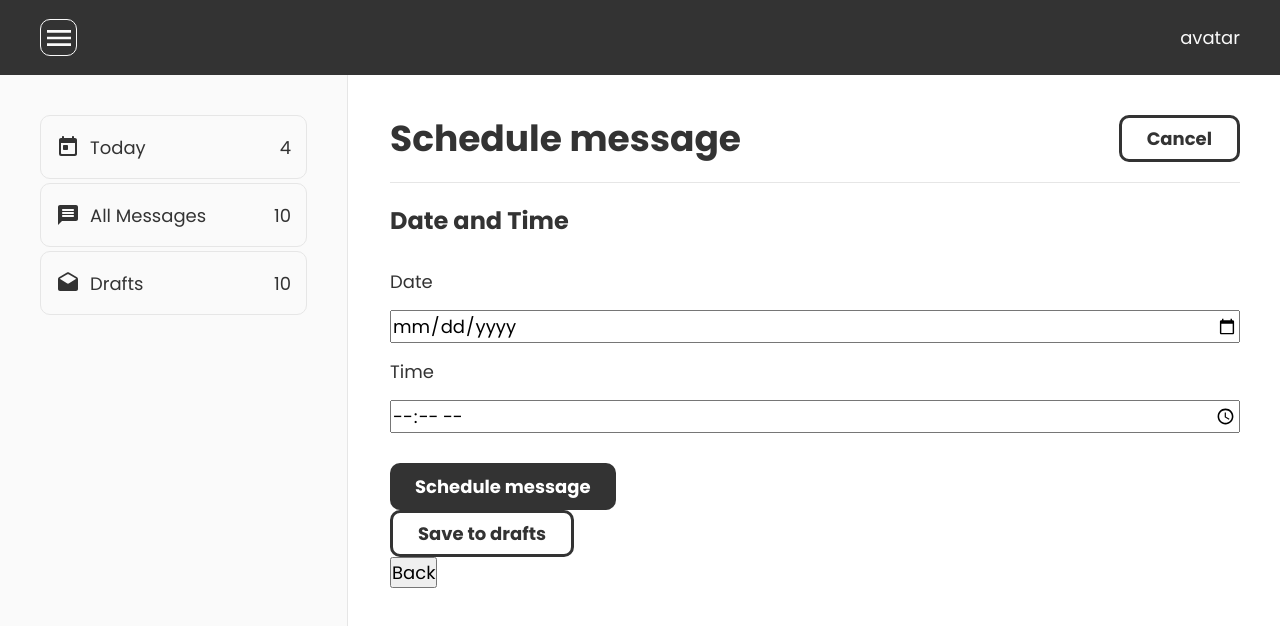
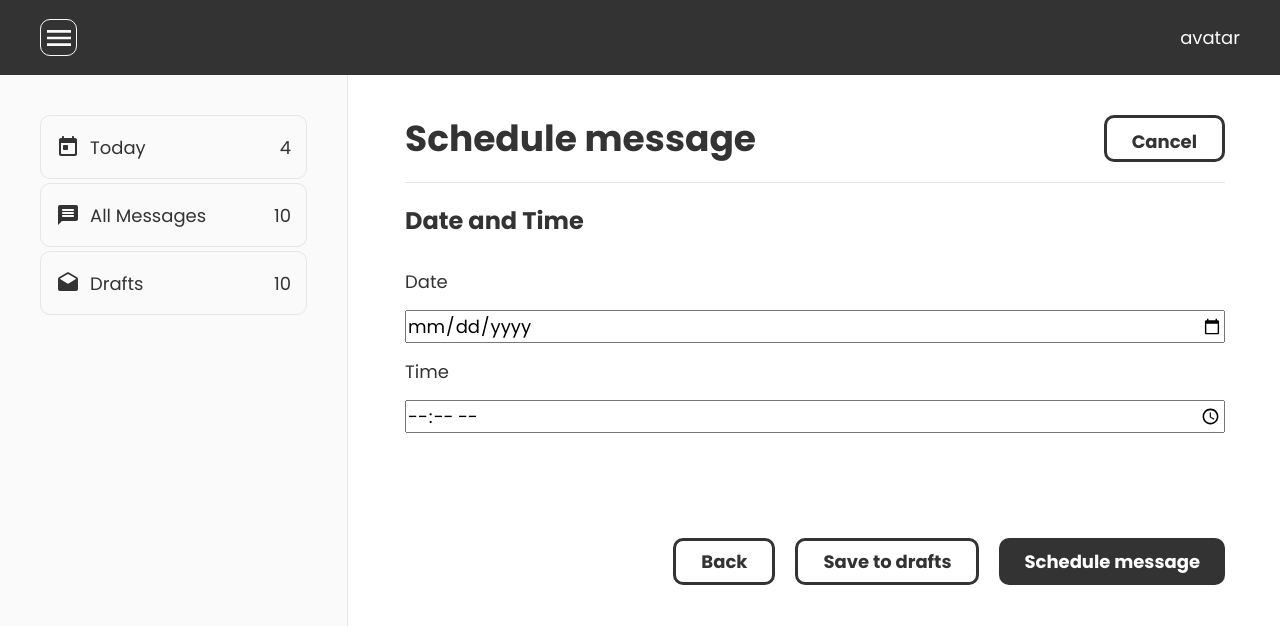
Before and after one commit to Ngoakor12/message-robot, a React (Create React App) app: page /schedule/time in a window 1280 px wide. Shown: the top 626 px of the page. Built offline with nearby package versions, Linux system fonts and the light colour scheme.

Commit message:
chore: schedule message components progress

```diff
--- a/src/App.css
+++ b/src/App.css
@@ -74,6 +74,11 @@ code {
   position: relative;
   top: 75px;
 }
+.main-section{
+  display: flex;
+  /* align-items: center;
+  max-width: 1000px; */
+}
 
 .navigation {
   background-color: var(--background-2);
@@ -92,6 +97,10 @@ code {
 .active-navigation {
   display: flex;
   z-index: 20;
+}
+
+.remove-nav {
+  display: none;
 }
 
 .nav-item {
@@ -210,16 +219,14 @@ code {
   font-size: 1.8rem;
 }
 
-button{
+button {
   font-family: "Poppins", sans-serif;
   font-size: 1.8rem;
-
 }
-
 
 /* Forms */
 
-.schedule-messages-form{
+.schedule-messages-form {
   display: flex;
   flex-direction: column;
 }
@@ -250,24 +257,27 @@ input[type="text"],
 input[type="tel"],
 input[type="email"] {
   height: 50px;
-  padding: 10px 20px;
+  padding: 10px 15px;
   margin-top: 10px;
   border: none;
   border: 1px solid var(--dark-gray);
   border-radius: var(--border-radius);
 }
 
-#email,#phone{
+#email,
+#phone {
   margin-right: 8px;
 }
 
-.form-text-wrapper{
+.form-text-wrapper {
   display: flex;
   flex-direction: column;
   gap: 10px;
 }
 
-.form-name label,.recipient-contact-wrapper label,.form-text-wrapper> label{
+.form-name label,
+.recipient-contact-wrapper label,
+.form-text-wrapper > label {
   font-weight: 700;
 }
 
@@ -284,7 +294,7 @@ input[type="email"] {
   flex-direction: column;
 }
 
-.form-btns{
+.form-btns {
   display: flex;
   flex-direction: row;
   justify-content: flex-end;
@@ -292,7 +302,7 @@ input[type="email"] {
   flex-wrap: wrap;
 }
 
-.cancel-btn{
+.cancel-btn {
   font-weight: 700;
   height: 47px;
   padding: 0 25px;
@@ -302,25 +312,25 @@ input[type="email"] {
   border-radius: var(--border-radius);
 }
 
-.primary-btn{
+.primary-btn {
   color: var(--background-1);
   background-color: var(--dark-gray);
   text-decoration: none;
   font-weight: 700;
-  padding:10px 25px;
+  padding: 10px 25px;
   border: 0;
   border-radius: var(--border-radius);
   cursor: pointer;
 }
 
-.secondary-btn{
+.secondary-btn {
   display: flex;
   align-items: center;
   color: var(--dark-gray);
   text-decoration: none;
   font-weight: 700;
   height: 47px;
-  padding:10px 25px;
+  padding: 10px 25px;
   background: none;
   border: 0;
   border: 3px solid var(--dark-gray);
@@ -328,19 +338,93 @@ input[type="email"] {
   cursor: pointer;
 }
 
+.form-btns.main {
+  flex-direction: row-reverse;
+  justify-content: flex-start;
+}
+.form-btns.exception {
+  flex-direction: row-reverse;
+  justify-content: flex-start;
+}
+
+.form-btns.main > * {
+  width: 100%;
+  justify-content: center;
+}
+.form-btns.exception > * {
+  display: flex;
+  justify-content: center;
+  width: 100%;
+}
+
+
+.secondary-btn.cancel-btn{
+  display: flex;
+  align-items: center;
+  display: none;
+}
+
+.top-secondary-btn{
+  display: flex;
+  align-items: center;
+  color: var(--dark-gray);
+  text-decoration: none;
+  font-weight: 700;
+  height: 47px;
+  padding: 10px 25px;
+  background: var(--background-1);
+  border: 0;
+  border: 3px solid var(--dark-gray);
+  border-radius: var(--border-radius);
+  cursor: pointer;
+  position: fixed;
+  align-self: flex-end;
+}
+
 /* Medium screens */
-@media only screen and (min-width: 700px) {
+@media only screen and (min-width: 630px) {
+  /* .form-btns.main{
+    flex-direction: row;
+    justify-content: flex-start;
+  }
+  .form-btns.exception{
+    flex-direction: row;
+    justify-content: flex-start;
+  } */
+
+  /* .form-btns.exception>*{
+    display: flex;
+    justify-content: center;
+    width: auto;
+  } */
+}
+
+@media only screen and (min-width: 730px) {
   .schedule-message-btn.main-section-btn {
     display: block;
   }
   .schedule-message-btn.bottom-section-btn {
     display: none;
   }
+  .form-btns.main > * {
+    width: auto;
+  }
+  .form-btns.exception > * {
+    width: auto;
+    /* justify-content: center; */
+  }
+  .top-secondary-btn{
+    display: none;
+  }
+  .secondary-btn.cancel-btn{
+    display: block;
+  }
+
 }
 
 /* Larger screens */
 
-@media only screen and (min-width: 950px) {
+@media only screen and (min-width: 1020px) {
   #root {
     width: 100%;
     display: flex;
@@ -365,9 +449,16 @@ input[type="email"] {
   }
 
   .main-section {
-    max-width: 1000px;
+    max-width: 900px;
     width: 100%;
     margin-left: 350px;
     min-height: calc(100vh - 75px);
   }
+
+  .main-nav-removed {
+    max-width: 900px;
+    width: 100%;
+    margin-left: 0;
+    min-height: calc(100vh - 75px);
+  }
 }
--- a/src/components/Home.js
+++ b/src/components/Home.js
@@ -13,6 +13,7 @@ import DateAndTimeForm from "./SheduleMessage/DateAndTimeForm";
 
 function Home() {
   const [isMenuOpen, setIsMenuOpen] = useState(false);
+  const [isNavRemoved, setIsNavRemoved] = useState(false);
 
   function toggleNavMenu() {
     setIsMenuOpen((prevIsMenuOpen) => !prevIsMenuOpen);
@@ -20,6 +21,14 @@ function Home() {
   function closeNav() {
     setIsMenuOpen((prevIsMenuOpen) => !prevIsMenuOpen);
   }
+  function removeNav() {
+    setIsNavRemoved(true);
+  }
+  function addNav() {
+    setIsNavRemoved(false);
+  }
+
+  console.log(isNavRemoved);
 
   return (
     <>
@@ -28,17 +37,41 @@ function Home() {
         <Navigation
           isMenuOpen={isMenuOpen}
           closeNav={closeNav}
-          buttonPosition={"side"}
+          // buttonPosition={"side"}
+          isNavRemoved={isNavRemoved}
+          addNav={addNav}
         />
-        <section className="main-section">
+        <section
+          className={
+            isNavRemoved ? "main-section main-nav-removed" : "main-section"
+          }
+        >
           <Routes>
-            <Route exact path="/today" element={<Today />} />
-            <Route path="/messages" element={<AllMessages />} />
-            <Route path="/drafts" element={<Drafts />} />
+            <Route
+              exact
+              path="/today"
+              element={
+                <Today removeNav={removeNav} isNavRemoved={isNavRemoved} />
+              }
+            />
+            <Route
+              path="/messages"
+              element={<AllMessages removeNav={removeNav} />}
+            />
+            <Route path="/drafts" element={<Drafts removeNav={removeNav} />} />
             <Route path="/schedule" element={<ScheduleMessage />} />
-            <Route path="/schedule/recipient" element={<RecipientForm />} />
-            <Route path="/schedule/message" element={<MessageForm />} />
-            <Route path="/schedule/time" element={<DateAndTimeForm />} />
+            <Route
+              path="/schedule/recipient"
+              element={<RecipientForm addNav={addNav} />}
+            />
+            <Route
+              path="/schedule/message"
+              element={<MessageForm addNav={addNav} />}
+            />
+            <Route
+              path="/schedule/time"
+              element={<DateAndTimeForm addNav={addNav} />}
+            />
           </Routes>
         </section>
       </main>
--- a/src/components/SheduleMessage/DateAndTimeForm.js
+++ b/src/components/SheduleMessage/DateAndTimeForm.js
@@ -1,29 +1,42 @@
-function DateAndTimeForm() {
+import { Link } from "react-router-dom";
+
+function DateAndTimeForm({ addNav }) {
   return (
     <>
       <header className="heading">
         <div className="heading-left">
           <h1 className="heading-title">Schedule message</h1>
         </div>
-        <button className="secondary-btn">Cancel</button>
+        <Link to="/today" className="secondary-btn cancel-btn" onClick={addNav}>
+          Cancel
+        </Link>
       </header>
       <hr className="horizontal-divider" />
       <section className="schedule-messages-form">
         <form id="form">
           <h2 className="form-heading">Date and Time</h2>
           <section className="form-body">
-            <label for="date">Date </label>
+            <label htmlFor="date">Date </label>
             <input type="date" id="date" name="date" />
-            <label for="time">Time </label>
+            <label htmlFor="time">Time </label>
             <input type="time" id="time" name="time" />
           </section>
-          <section>
+          <section className="form-btns main">
             <button className="primary-btn">Schedule message</button>
             <button className="secondary-btn">Save to drafts</button>
-            <button>Back</button>
+            <Link to="/schedule/message" className="secondary-btn">
+              Back
+            </Link>
           </section>
         </form>
       </section>
+      <Link
+        to="/today"
+        className="top-secondary-btn"
+        onClick={addNav}
+      >
+        Cancel
+      </Link>
     </>
   );
 }
--- a/src/components/SheduleMessage/MessageForm.js
+++ b/src/components/SheduleMessage/MessageForm.js
@@ -1,32 +1,45 @@
 import { Link } from "react-router-dom";
 
-function MessageForm() {
+function MessageForm({ addNav }) {
   return (
     <>
       <header className="heading">
         <div className="heading-left">
           <h1 className="heading-title">Schedule message</h1>
         </div>
-        <button className="secondary-btn">Cancel</button>
+        <Link to="/today" className="secondary-btn cancel-btn" onClick={addNav}>
+          Cancel
+        </Link>
       </header>
       <hr className="horizontal-divider" />
       <section className="schedule-messages-form">
         <form id="form">
           <h2 className="form-heading">Message</h2>
           <section className="form-body">
-            <label for="subject">Subject </label>
+            <label htmlFor="subject">Subject </label>
             <input type="text" id="subject" name="subject" />
-            <label for="message">Message </label>
+            <label htmlFor="message">Message </label>
             <input type="text" id="message" name="message" />
-            <label for="sender">From </label>
+            <label htmlFor="sender">From </label>
             <input type="text" id="sender" name="sender" />
           </section>
-          <section className="form-btns">
-            <Link to="/schedule/recipient" className="secondary-btn">Back</Link>
-            <Link to="/schedule/time" className="primary-btn">Next</Link>
+          <section className="form-btns exception">
+            <Link to="/schedule/time" className="primary-btn">
+              Next
+            </Link>
+            <Link to="/schedule/recipient" className="secondary-btn">
+              Back
+            </Link>
           </section>
         </form>
       </section>
+      <Link
+        to="/today"
+        className="top-secondary-btn"
+        onClick={addNav}
+      >
+        Cancel
+      </Link>
     </>
   );
 }
--- a/src/components/SheduleMessage/RecipientForm.js
+++ b/src/components/SheduleMessage/RecipientForm.js
@@ -1,13 +1,15 @@
 import { Link } from "react-router-dom";
 
-function RecipientForm() {
+function RecipientForm({ addNav, isNavRemoved }) {
   return (
     <>
       <header className="heading">
         <div className="heading-left">
           <h1 className="heading-title">Schedule message</h1>
         </div>
-        <button className="secondary-btn">Cancel</button>
+        <Link to="/today" className="secondary-btn cancel-btn" onClick={addNav}>
+          Cancel
+        </Link>
       </header>
       <hr className="horizontal-divider" />
       <section className="schedule-messages-form">
@@ -15,7 +17,7 @@ function RecipientForm() {
           <h2 className="form-heading">Recipient Details</h2>
           <section className="form-body">
             <div className="form-text-input form-name">
-              <label for="name">Name </label>
+              <label htmlFor="name">Name </label>
               <input type="text" id="name" placeholder="Name" />
             </div>
             <div className="form-text-wrapper">
@@ -28,7 +30,7 @@ function RecipientForm() {
                     id="email"
                     name="send-method"
                   />
-                  <label for="email">Email address </label>
+                  <label htmlFor="email">Email address </label>
                 </div>
                 <div className="form-text-input form-phone">
                   <input
@@ -37,7 +39,7 @@ function RecipientForm() {
                     id="phone"
                     name="send-method"
                   />
-                  <label for="phone">Phone number </label>
+                  <label htmlFor="phone">Phone number </label>
                 </div>
               </div>
             </div>
@@ -51,13 +53,20 @@ function RecipientForm() {
               </div> */}
             </div>
           </section>
-          <section className="form-btns">
+          <section className="form-btns exception">
             <Link to="/schedule/message" className="primary-btn">
               Next
             </Link>
           </section>
         </form>
       </section>
+      <Link
+        to="/today"
+        className="top-secondary-btn"
+        onClick={addNav}
+      >
+        Cancel
+      </Link>
     </>
   );
 }
```
Also changed, not shown: src/components/Navigation.js (+10 -2 lines), src/components/Today.js (+17 -6 lines).
